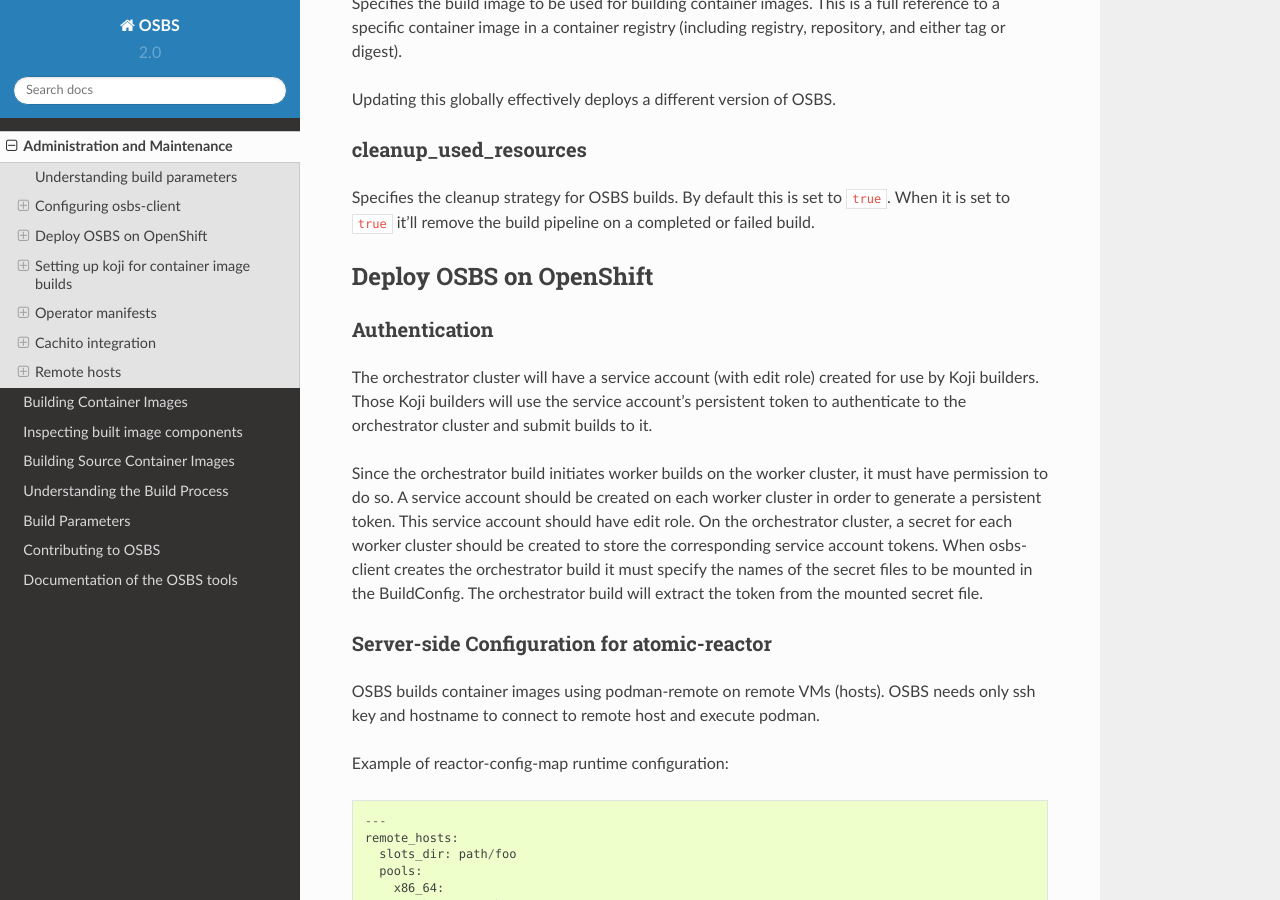
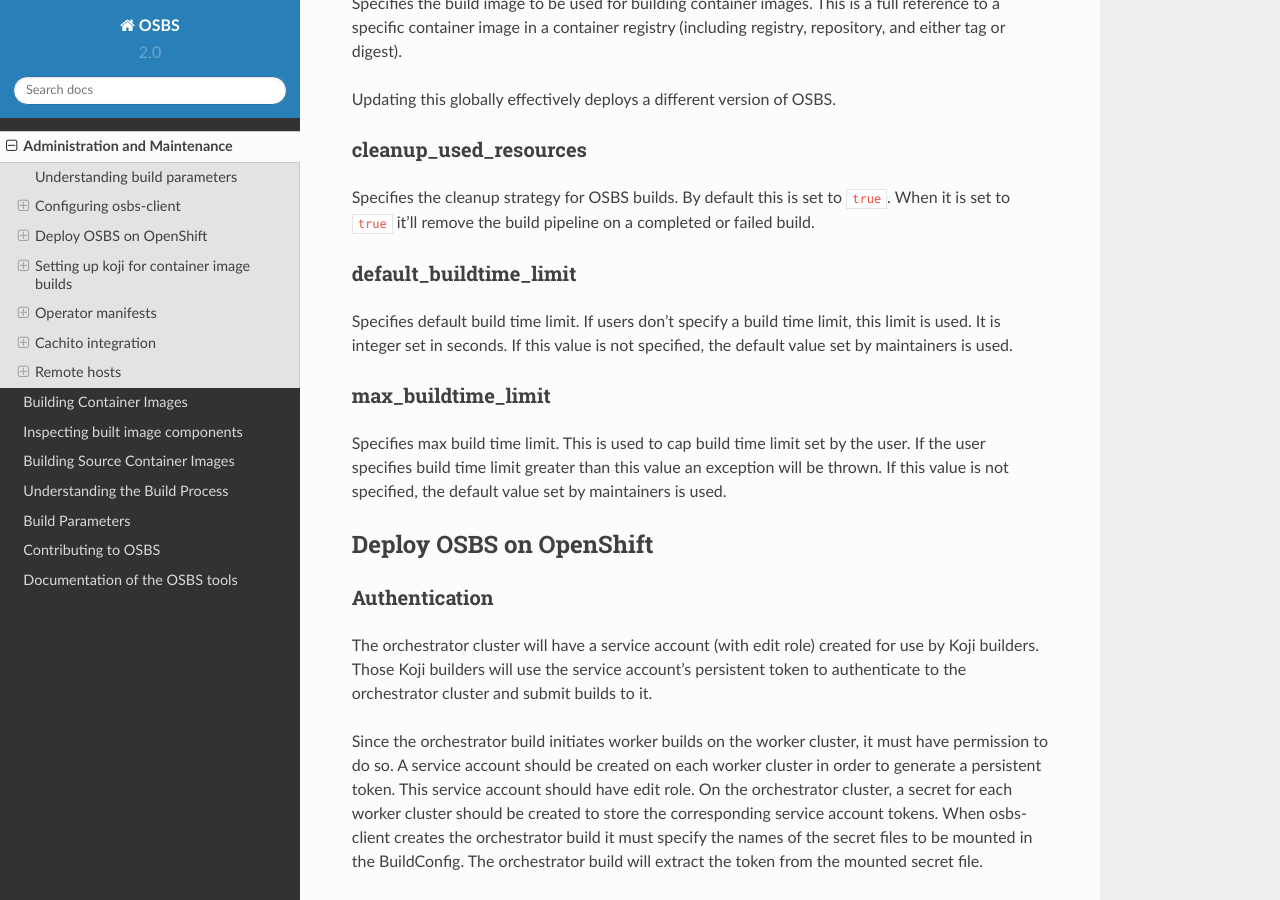
Before and after one commit to containerbuildsystem/osbs-docs, a Sphinx documentation site: the page built from docs/admins.rst, in a window 1280 px wide and 900 px high, scrolled down 774 px. Built offline with Sphinx 7.4.7 and the Read the Docs theme 2.0.0, drawn with Linux system fonts in a browser that asks for light colours.

Commit message:
add documentation for configurable build time
* CLOUDBLD-9913

Signed-off-by: Harsh Modi <hmodi@redhat.com>

```diff
--- a/docs/admins.rst
+++ b/docs/admins.rst
@@ -50,6 +50,21 @@
 Specifies the cleanup strategy for OSBS builds. By default this is set to
 ``true``. When it is set to ``true`` it'll remove the build pipeline on a
 completed or failed build.
+
+default_buildtime_limit
+~~~~~~~~~~~~~~~~~~~~~~~~~~~~~
+
+Specifies default build time limit. If users don't specify a build time
+limit, this limit is used. It is integer set in seconds. If this value
+is not specified, the default value set by maintainers is used.
+
+max_buildtime_limit
+~~~~~~~~~~~~~~~~~~~~~~~~~~~~~
+
+Specifies max build time limit. This is used to cap build time limit
+set by the user. If the user specifies build time limit greater than
+this value an exception will be thrown. If this value is not specified,
+the default value set by maintainers is used.
 
 Deploy OSBS on OpenShift
 ------------------------
```
Also changed, not shown: docs/users.rst (+10 -0 lines).
